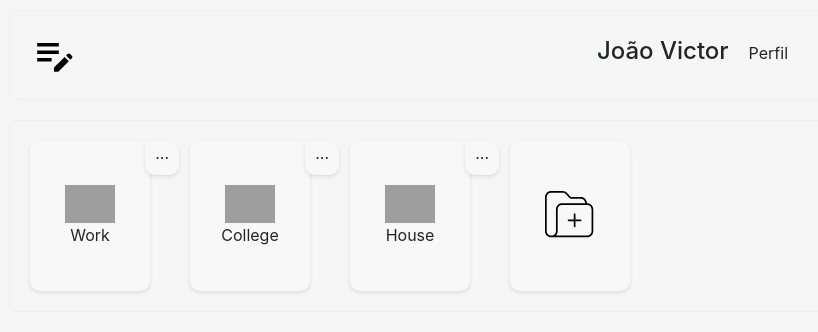
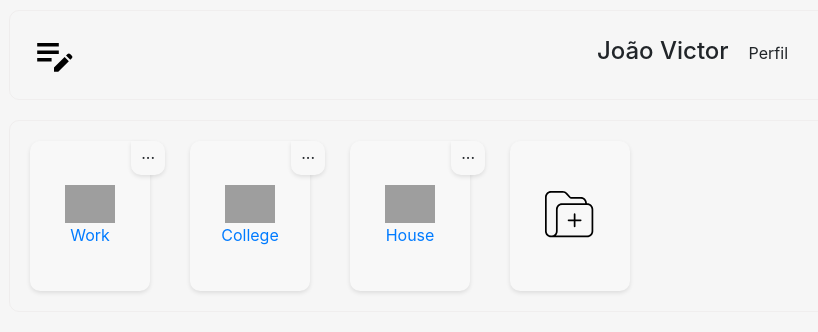
Before and after one commit to JoaoSouza0/NotesApp, a Nuxt app: page / in a window 1280 px wide. Shown: the top 332 px of the page, without its empty margins (221-1039 px from the left). Built offline with nearby package versions, Linux system fonts and the light colour scheme; data requests are answered from the project's data file; grey boxes are pictures that could not be loaded.

Commit message:
preparando aplicação para receber as notas

```diff
--- a/components/appCollection.vue
+++ b/components/appCollection.vue
@@ -1,13 +1,17 @@
 <template>
   <section>
+    <div class="wrapper">
+      <dropDownMenu :id="id" />
+      <nuxt-link :to="'collection/' + id">
         <div class="collection">
-      <dropDownMenu :id="id" />
           <div class="icons">
             <img src="@/assets/icons/work.svg" alt="" />
           </div>
           <div class="infos">
             <p>{{ name }}</p>
           </div>
+        </div>
+      </nuxt-link>
     </div>
   </section>
 </template>
@@ -25,6 +29,11 @@ export default {
 </script>
 
 <style>
+.wrapper {
+  position: relative;
+  margin: 20px 20px;
+}
+
 .collection {
   background: rgb(248, 248, 248);
   border: solid 1px rgba(207, 194, 194, 0);
@@ -32,8 +41,6 @@ export default {
   min-width: 120px;
   height: 150px;
   border-radius: 10px 0 10px 10px;
-  margin: 20px 20px;
-  position: relative;
   display: flex;
   flex-direction: column;
   align-items: center;
@@ -46,7 +53,7 @@ export default {
 @keyframes fadeIn {
   from {
     opacity: 0;
-    transform:all translate3d(0, 50px, );
+    transform: all translate3d(0, 50px);
   }
   to {
     opacity: 1;
--- a/components/dropDownMenu.vue
+++ b/components/dropDownMenu.vue
@@ -46,37 +46,39 @@ img {
   height: 100%;
 }
 
-#EditButton, #deleteCollection{
-  border:1px solid black;
+.more {
+  border-radius: 0 10px 10px 10px;
+  padding: 10px;
+  background: rgb(248, 248, 248);
+  box-shadow: 0 2px 4px 0 rgba(0, 0, 0, 0.1);
+  cursor: pointer;
+  position:absolute;
+  z-index: 1;
+  right: -15px;
+}
+.more p {
+  display: true;
+  margin-top: -10px;
+}
+#EditButton,
+#deleteCollection {
+  border: 1px solid black;
   border-radius: 5px;
 }
-#EditButton:hover, #deleteCollection:hover{
+#EditButton:hover,
+#deleteCollection:hover {
   color: white;
-  background-color: black ;
+  background-color: black;
   border-radius: 5px;
 }
-#EditButton{
+#EditButton {
   width: 54px;
-  margin-bottom:5px;
+  margin-bottom: 5px;
 }
 .icons {
   width: 50px;
 }
 
-.more {
-  position: absolute;
-  top: -1px;
-  right: -30px;
-  border-radius: 0 10px 10px 10px;
-  padding: 10px;
-  background: rgb(248, 248, 248);
-  box-shadow: 0 2px 4px 0 rgba(0, 0, 0, 0.1);
-  cursor: pointer;
-}
-.more p {
-  display: true;
-  margin-top: -10px;
-}
 .click-menu {
   font-size: 13px;
 }
--- a/layouts/default.vue
+++ b/layouts/default.vue
@@ -1,11 +1,16 @@
 <template>
   <div>
     <appHeader />
-    <Nuxt />
+    <div class="collections">
+      <Nuxt />
+    </div>
+    <appModal v-show="isActiveModal" />
   </div>
 </template>
 <script>
+import { mapState } from "vuex";
 import appHeader from "@/components/appHeader.vue";
+import appModal from "@/components/appModal.vue";
 export default {
   head: {
     titleTemplate: "Collection App - Nuxt.js",
@@ -17,9 +22,14 @@ export default {
       { hid: "description", name: "description", content: "Meta description" },
     ],
   },
-
   components: {
     appHeader,
+    appModal,
+  },
+  computed: {
+    ...mapState("collection", {
+      isActiveModal: "isActiveModal",
+    }),
   },
 };
 </script>
@@ -27,7 +37,13 @@ export default {
 ul {
   list-style: none;
 }
-
+.collections {
+  border-radius: 10px;
+  border: solid 1px rgba(207, 194, 194, 0.164);
+  max-width: 820px;
+  margin: 0 auto;
+  margin-top: 20px;
+}
 body,
 h1,
 h2,
--- /dev/null
+++ b/pages/collection/_id/index.vue
@@ -0,0 +1,15 @@
+<template>
+  <div>
+      <p>{{$route.params.id}}</p>
+  </div>
+</template>
+
+<script>
+export default {
+
+}
+</script>
+
+<style>
+
+</style>
--- a/pages/index.vue
+++ b/pages/index.vue
@@ -1,15 +1,14 @@
 <template>
   <section>
-    <div class="collections">
+    <div class="collections-grid">
         <appCollection
           v-for="collection in collections"
           :key="collection.id"
           :name="collection.name"
           :id="collection.id"
         />
+      <addCollection />
 
-      <addCollection />
-      <appModal v-show="isActiveModal" />
     </div>
   </section>
 </template>
@@ -18,18 +17,15 @@
 import { mapActions, mapState } from "vuex";
 import appCollection from "@/components/appCollection.vue";
 import addCollection from "@/components/appAddCollection.vue";
-import appModal from "@/components/appModal.vue";
 
 export default {
   name: "index",
   components: {
     appCollection,
     addCollection,
-    appModal,
   },
   computed: {
     ...mapState("collection", {
-      isActiveModal: "isActiveModal",
       collections: "collections",
     }),
   },
@@ -43,12 +39,8 @@ export default {
 </script>
 
 <style scoped>
-.collections {
-  border-radius: 10px;
-  border: solid 1px rgba(207, 194, 194, 0.164);
-  max-width: 820px;
-  margin: 0 auto;
-  margin-top: 20px;
+.collections-grid {
+  position: relative;
   display: flex;
   justify-content: flex-start;
   flex-wrap: wrap;
```
Lines whose indentation alone changed are shown as unchanged.
